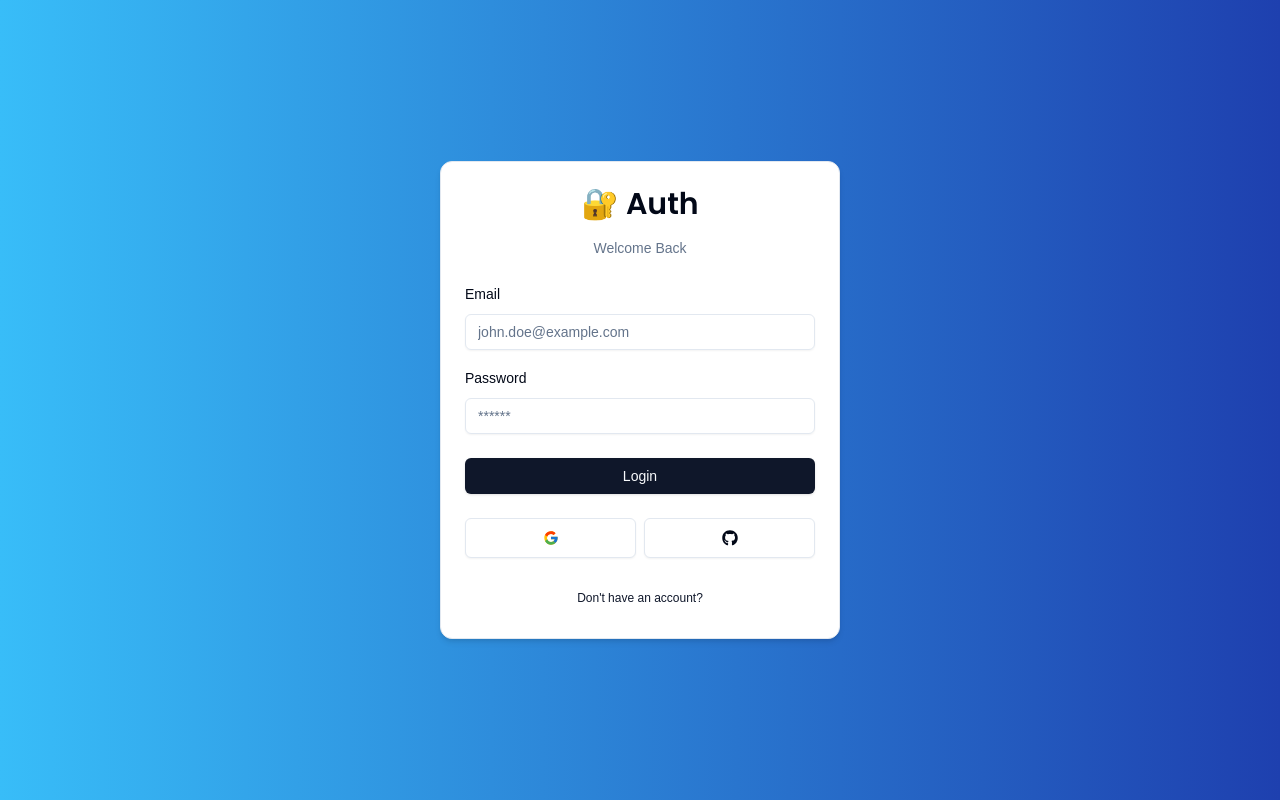
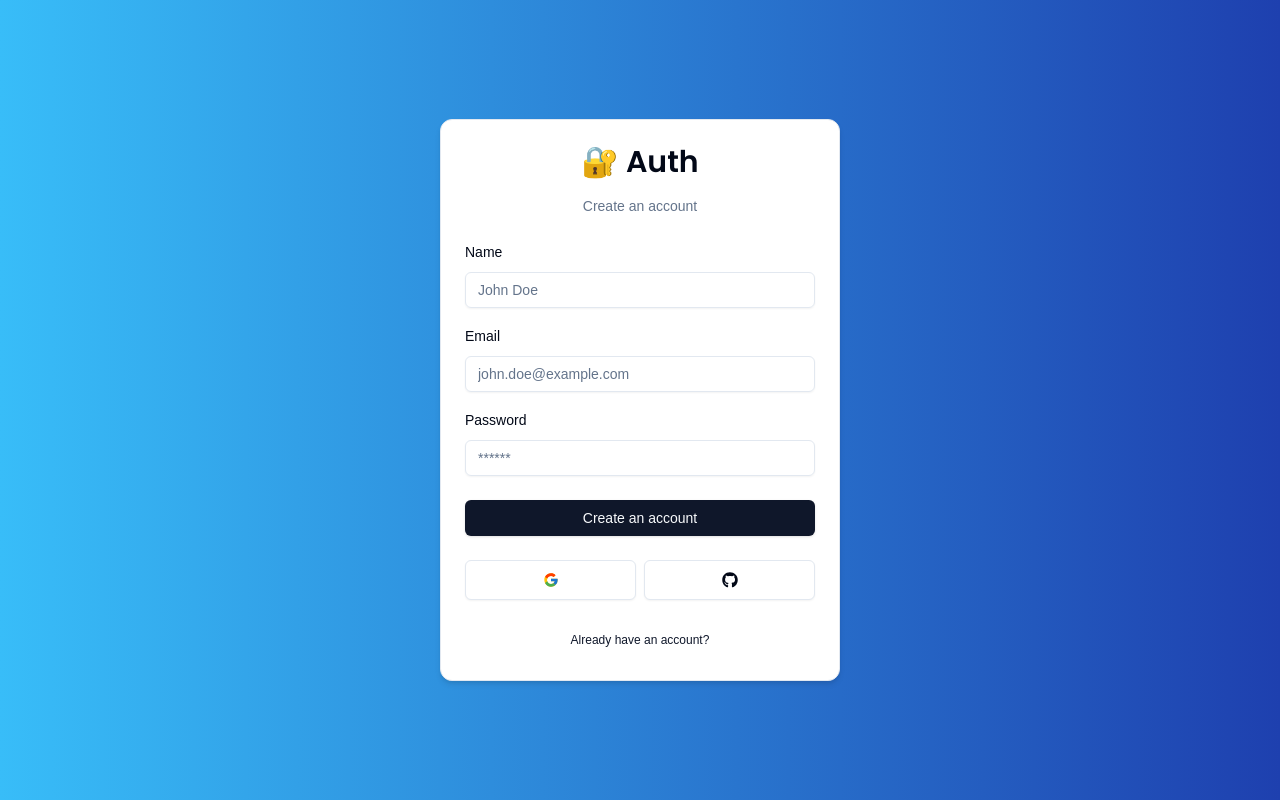
Before and after one commit to nipunaupeksha/next-auth-masterclass, a Next.js app: page /auth/register in a window 1280 px wide. Built offline with nearby package versions, Linux system fonts and the light colour scheme.

Commit message:
implement: register form

```diff
--- a/app/auth/register/page.tsx
+++ b/app/auth/register/page.tsx
@@ -1,7 +1,7 @@
-import { LoginForm } from "@/components/auth/login-form";
+import { RegisterForm } from "@/components/auth/register-form";
 
 const RegisterPage = () => {
-  return <LoginForm/>;
+  return <RegisterForm />;
 };
 
 export default RegisterPage;
--- /dev/null
+++ b/components/auth/register-form.tsx
@@ -0,0 +1,124 @@
+"use client";
+
+import * as z from "zod";
+import { useTransition, useState } from "react";
+import { useForm } from "react-hook-form";
+import { zodResolver } from "@hookform/resolvers/zod";
+
+import { RegisterSchema } from "@/schemas";
+import {
+  Form,
+  FormControl,
+  FormField,
+  FormItem,
+  FormLabel,
+  FormMessage,
+} from "@/components/ui/form";
+import { Input } from "@/components/ui/input";
+import { CardWrapper } from "@/components/auth/card-wrapper";
+import { Button } from "@/components/ui/button";
+import { FormError } from "@/components/form-error";
+import { FormSuccess } from "@/components/form-success";
+import { login } from "@/actions/login";
+
+export const RegisterForm = () => {
+  const [isPending, startTransition] = useTransition();
+  const [error, setError] = useState<string | undefined>("");
+  const [success, setSuccess] = useState<string | undefined>("");
+
+  const form = useForm<z.infer<typeof RegisterSchema>>({
+    resolver: zodResolver(RegisterSchema),
+    defaultValues: {
+      email: "",
+      password: "",
+      name: "",
+    },
+  });
+
+  const onSubmit = (values: z.infer<typeof RegisterSchema>) => {
+    setError("");
+    setSuccess("");
+
+    startTransition(() => {
+      login(values).then((data) => {
+        setError(data.error);
+        setSuccess(data.success);
+      });
+    });
+  };
+
+  return (
+    <CardWrapper
+      headerLabel="Create an account"
+      backButtonLabel="Already have an account?"
+      backButtonHref="/auth/login"
+      showSocial
+    >
+      <Form {...form}>
+        <form onSubmit={form.handleSubmit(onSubmit)} className="space-y-6">
+          <div className="space-y-4">
+            <FormField
+              control={form.control}
+              name="name"
+              render={({ field }) => (
+                <FormItem>
+                  <FormLabel>Name</FormLabel>
+                  <FormControl>
+                    <Input
+                      {...field}
+                      placeholder="John Doe"
+                      type="text"
+                      disabled={isPending}
+                    />
+                  </FormControl>
+                  <FormMessage />
+                </FormItem>
+              )}
+            />
+            <FormField
+              control={form.control}
+              name="email"
+              render={({ field }) => (
+                <FormItem>
+                  <FormLabel>Email</FormLabel>
+                  <FormControl>
+                    <Input
+                      {...field}
+                      placeholder="john.doe@example.com"
+                      type="email"
+                      disabled={isPending}
+                    />
+                  </FormControl>
+                  <FormMessage />
+                </FormItem>
+              )}
+            />
+            <FormField
+              control={form.control}
+              name="password"
+              render={({ field }) => (
+                <FormItem>
+                  <FormLabel>Password</FormLabel>
+                  <FormControl>
+                    <Input
+                      {...field}
+                      placeholder="******"
+                      type="password"
+                      disabled={isPending}
+                    />
+                  </FormControl>
+                  <FormMessage />
+                </FormItem>
+              )}
+            />
+          </div>
+          <FormError message={error} />
+          <FormSuccess message={success} />
+          <Button type="submit" className="w-full" disabled={isPending}>
+            Create an account
+          </Button>
+        </form>
+      </Form>
+    </CardWrapper>
+  );
+};
--- a/schemas/index.ts
+++ b/schemas/index.ts
@@ -24,4 +24,7 @@ export const RegisterSchema = z.object({
     password: z.string().min(6, {
       message: "Minimum 6 characters required",
     }),
+    name: z.string().min(1, {
+        message: "Name is required",
+    }),
   });
```
